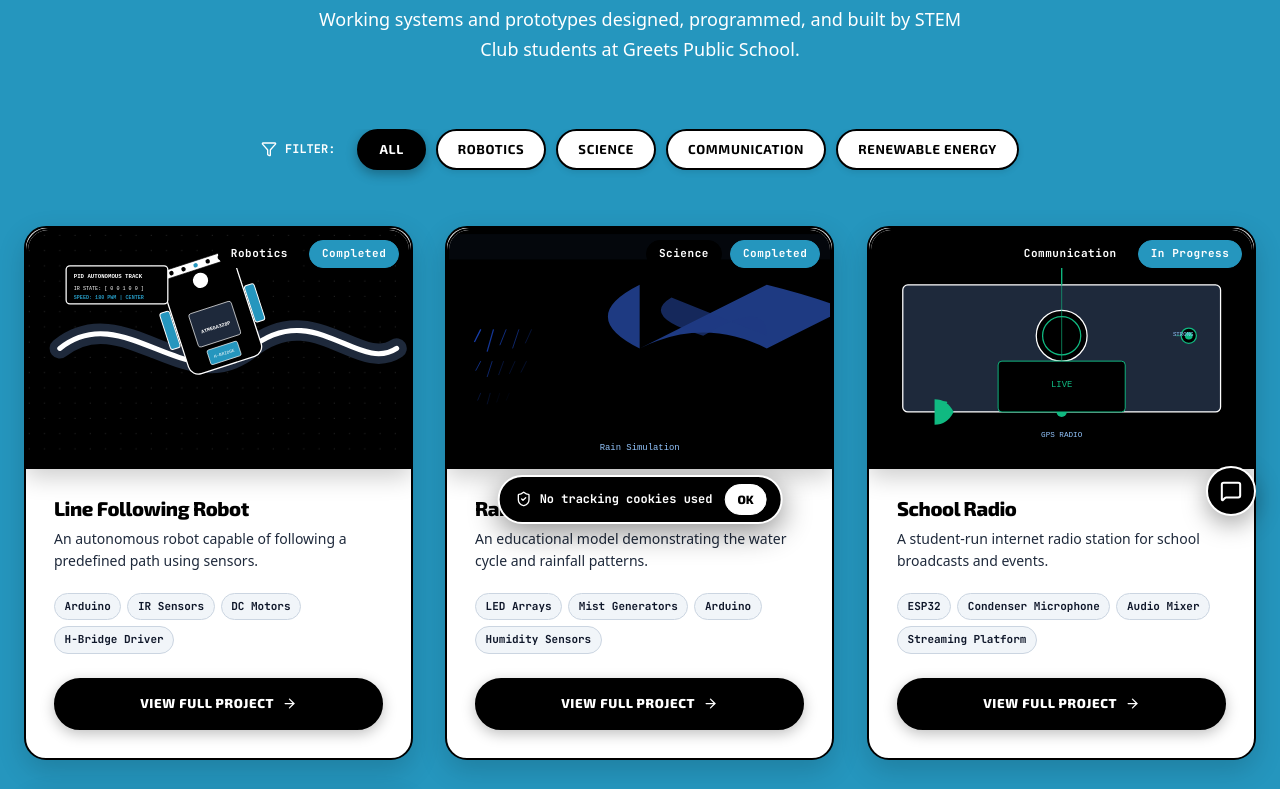
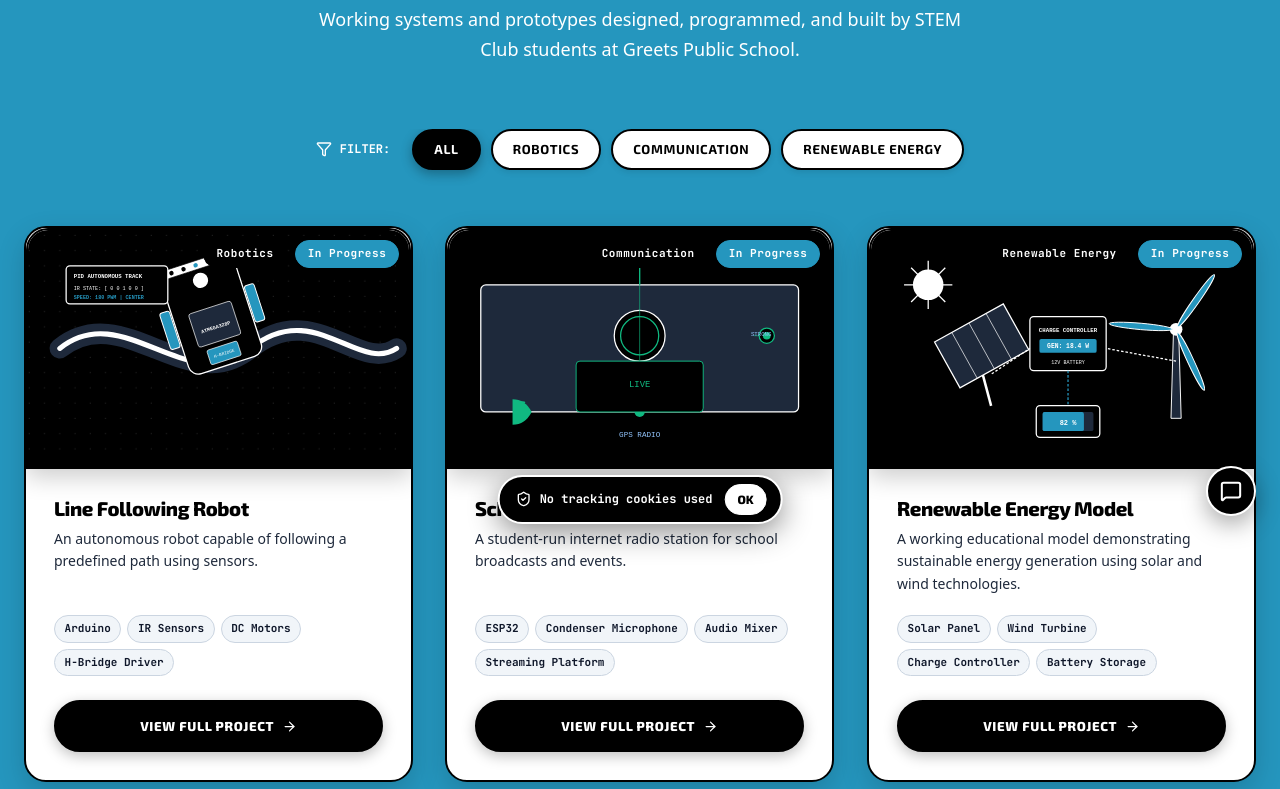
Before and after one commit to rrcee/stemclub, a React (Vite) app in the folder stem-club/: page /projects in a window 1280 px wide. Shown: the part 260-1049 px from the top of the page. Built offline with nearby package versions, Linux system fonts and the light colour scheme.

Commit message:
added magazine and removed unwanted stuff

```diff
--- a/stem-club/src/App.jsx
+++ b/stem-club/src/App.jsx
@@ -6,7 +6,6 @@ import Home from './pages/Home';
 const About = lazy(() => import('./pages/About'));
 const Projects = lazy(() => import('./pages/Projects'));
 const ProjectDetail = lazy(() => import('./pages/ProjectDetail'));
-const StemLab = lazy(() => import('./pages/StemLab'));
 const Achievements = lazy(() => import('./pages/Achievements'));
 const JoinUs = lazy(() => import('./pages/JoinUs'));
 const ThankYou = lazy(() => import('./pages/ThankYou'));
@@ -43,10 +42,8 @@ export default function App() {
             <Route path="about" element={<About />} />
             <Route path="projects" element={<Projects />} />
             <Route path="projects/:id" element={<ProjectDetail />} />
-            <Route path="stem-lab" element={<StemLab />} />
             <Route path="achievements" element={<Achievements />} />
             <Route path="gallery" element={<Navigate to="/projects" replace />} />
-            <Route path="resources" element={<Navigate to="/stem-lab" replace />} />
             <Route path="join" element={<JoinUs />} />
             <Route path="thank-you" element={<ThankYou />} />
             <Route path="*" element={<NotFound />} />
--- a/stem-club/src/components/Navbar.jsx
+++ b/stem-club/src/components/Navbar.jsx
@@ -7,7 +7,6 @@ const navItems = [
   { path: '/about', label: 'About' },
   { path: '/projects', label: 'Projects' },
   { path: '/magazine', label: 'Magazine' },
-  { path: '/stem-lab', label: 'STEM Lab' },
   { path: '/achievements', label: 'Achievements' },
 ];
 
--- a/stem-club/src/data/projects.js
+++ b/stem-club/src/data/projects.js
@@ -3,7 +3,7 @@ export const projects = [
     id: 'line-following-robot',
     title: 'Line Following Robot',
     category: 'Robotics',
-    status: 'Completed',
+    status: 'In Progress',
     summary: 'An autonomous robot capable of following a predefined path using sensors.',
     description: 'A mobile robot that autonomously follows a line drawn on the ground using infrared sensors. The robot adjusts its speed and direction in real-time based on sensor readings to stay on course, demonstrating fundamental concepts of robotics, sensor integration, and control systems.',
     problem: 'Teaching robotics concepts requires hands-on experience with sensor-based decision making, motor control, and autonomous behavior. A line-following robot is an ideal platform for learning these concepts while producing a tangible, demonstrable result.',
@@ -30,38 +30,6 @@ export const projects = [
     ],
     image: null,
     color: '#f59e0b'
-  },
-  {
-    id: 'rain-simulation-model',
-    title: 'Rain Simulation Model',
-    category: 'Science',
-    status: 'Completed',
-    summary: 'An educational model demonstrating the water cycle and rainfall patterns.',
-    description: 'A desktop rain simulation model that demonstrates precipitation patterns, water cycle dynamics, and storm systems. The model uses LED arrays and mist generators to visualize rainfall intensity and distribution patterns, helping students understand hydrology and meteorology concepts through hands-on observation.',
-    problem: 'Understanding the water cycle and rainfall patterns remains abstract without visual demonstration. Students need to observe how rain forms, moves, and impacts the environment to grasp meteorology and hydrology concepts.',
-    solution: 'The Rain Simulation Model uses controlled LED arrays to simulate rainfall intensity zones, mist generators to create visible precipitation, and flow channels to demonstrate water collection and runoff patterns. Integrated sensors monitor humidity and trigger realistic rain sequences.',
-    technologies: ['LED Arrays', 'Mist Generators', 'Arduino', 'Humidity Sensors', 'Water Pump', 'Educational Display'],
-    howItWorks: [
-      'Humidity sensors monitor ambient moisture levels',
-      'When thresholds are met, LED arrays simulate rainfall intensity',
-      'Mist generators produce visible precipitation particles',
-      'Water collection channels demonstrate runoff and infiltration',
-      'Real-time display shows rainfall accumulation and distribution'
-    ],
-    results: [
-      'Built a functional rain simulation demonstrating various storm patterns',
-      'Students observed water cycle dynamics in a controlled environment',
-      'Demonstrated rainfall impact on different surface types',
-      'Used as an educational tool in science classes for hydrology lessons'
-    ],
-    futureImprovements: [
-      'Add temperature integration to simulate evaporative cooling',
-      'Implement wind effects on rainfall distribution',
-      'Create interactive controls for adjusting storm intensity',
-      'Build a networked version for comparative regional studies'
-    ],
-    image: null,
-    color: '#3b82f6'
   },
   {
     id: 'school-radio',
--- a/stem-club/src/pages/Magazine.jsx
+++ b/stem-club/src/pages/Magazine.jsx
@@ -8,7 +8,7 @@ export default function Magazine() {
           School Magazine
         </h1>
 
-        <div style={{ textAlign: 'center' }}>
+        <div style={{ textAlign: 'center', marginBottom: '2rem' }}>
           <p style={{ marginBottom: '1.5rem', color: 'rgba(255, 255, 255, 0.7)' }}>
             Click the button below to view the latest school magazine
           </p>
@@ -38,6 +38,27 @@ export default function Magazine() {
           </Link>
         </div>
 
+        <div style={{ margin: '2rem 0', textAlign: 'center' }}>
+          <p style={{ marginBottom: '1rem', color: 'rgba(255, 255, 255, 0.7)', fontSize: '0.9375rem' }}>
+            School Magazine Video Preview
+          </p>
+
+          <video
+            controls
+            style={{
+              width: '100%',
+              maxWidth: '640px',
+              borderRadius: '12px',
+              background: '#000000',
+              margin: '0 auto'
+            }}
+            fallback="true"
+          >
+            <source src="/assets/upscaled-video (1).mp4" type="video/mp4" />
+            Your browser does not support the video tag.
+          </video>
+        </div>
+
         <p style={{ marginTop: '2rem', marginBottom: '0', color: 'rgba(255, 255, 255, 0.5)', fontSize: '0.8125rem' }}>
           Published by Greets Public School · CBSE Affiliated
         </p>
```
Also changed, not shown: 2 other files (tests, documents, lock files or other folders).
